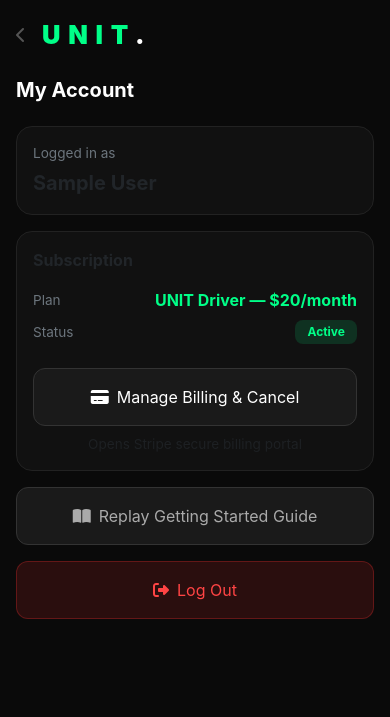
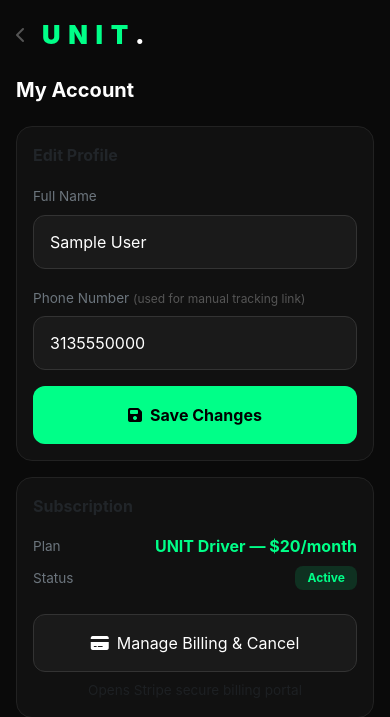
Before and after one commit to xklusivevisions-beep/unit, a Flask app: page /account in a window 390 px wide. Shown: the top 717 px of the page. Run offline with Flask 3, Linux system fonts and the light colour scheme; the visitor is signed in with stand-in values (Sample User, id 1); data comes from the database, SQL or seed files in the repository; some libraries are stand-ins or nearby versions.

Commit message:
feat: edit profile — driver can update name and phone number from account page

```diff
--- a/app.py
+++ b/app.py
@@ -1231,7 +1231,25 @@
 def account():
     if 'driver_id' not in session:
         return redirect(url_for('driver_login'))
-    return render_template('account.html', driver=session['driver_name'])
+    db = get_db()
+    driver = db.execute("SELECT * FROM drivers WHERE id=?", (session['driver_id'],)).fetchone()
+    db.close()
+    return render_template('account.html', driver=session['driver_name'], phone=driver['phone'] or '')
+
+@app.route('/account/edit', methods=['POST'])
+def account_edit():
+    if 'driver_id' not in session:
+        return redirect(url_for('driver_login'))
+    name  = request.form.get('name', '').strip()
+    phone = request.form.get('phone', '').strip()
+    db = get_db()
+    if name and phone:
+        db.execute("UPDATE drivers SET name=?, phone=? WHERE id=?",
+                   (name, format_phone(phone), session['driver_id']))
+        db.commit()
+        session['driver_name'] = name
+    db.close()
+    return redirect(url_for('account'))
 
 @app.route('/account/manage')
 def account_manage():
--- a/templates/account.html
+++ b/templates/account.html
@@ -12,10 +12,22 @@
 
   <h5 class="fw-bold mb-4">My Account</h5>
 
-  <!-- Driver Info -->
+  <!-- Edit Profile -->
   <div class="card p-4 mb-3">
-    <div class="text-secondary small mb-1">Logged in as</div>
-    <div class="fw-bold fs-5">{{ driver }}</div>
+    <div class="fw-bold mb-3">Edit Profile</div>
+    <form method="POST" action="/account/edit">
+      <div class="mb-3">
+        <label class="text-secondary small">Full Name</label>
+        <input type="text" name="name" class="form-control mt-1" value="{{ driver }}" required>
+      </div>
+      <div class="mb-3">
+        <label class="text-secondary small">Phone Number <span style="color:#555;font-size:0.75rem;">(used for manual tracking link)</span></label>
+        <input type="tel" name="phone" class="form-control mt-1" value="{{ phone }}" placeholder="+13135550000" required>
+      </div>
+      <button type="submit" class="btn w-100 py-3" style="background:#00ff88;color:#000;font-weight:700;border-radius:12px;">
+        <i class="fas fa-save me-2"></i>Save Changes
+      </button>
+    </form>
   </div>
 
   <!-- Subscription -->
```
